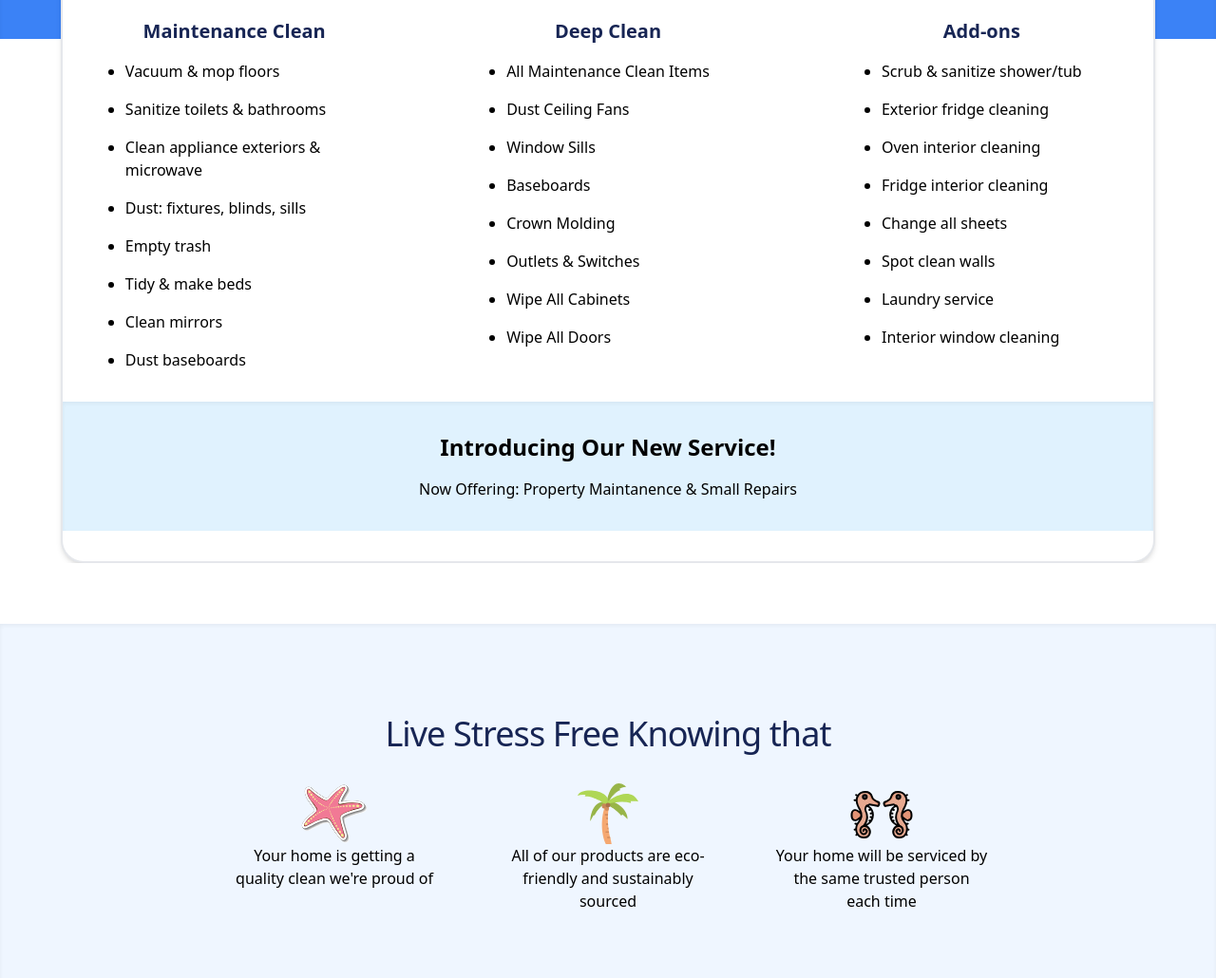
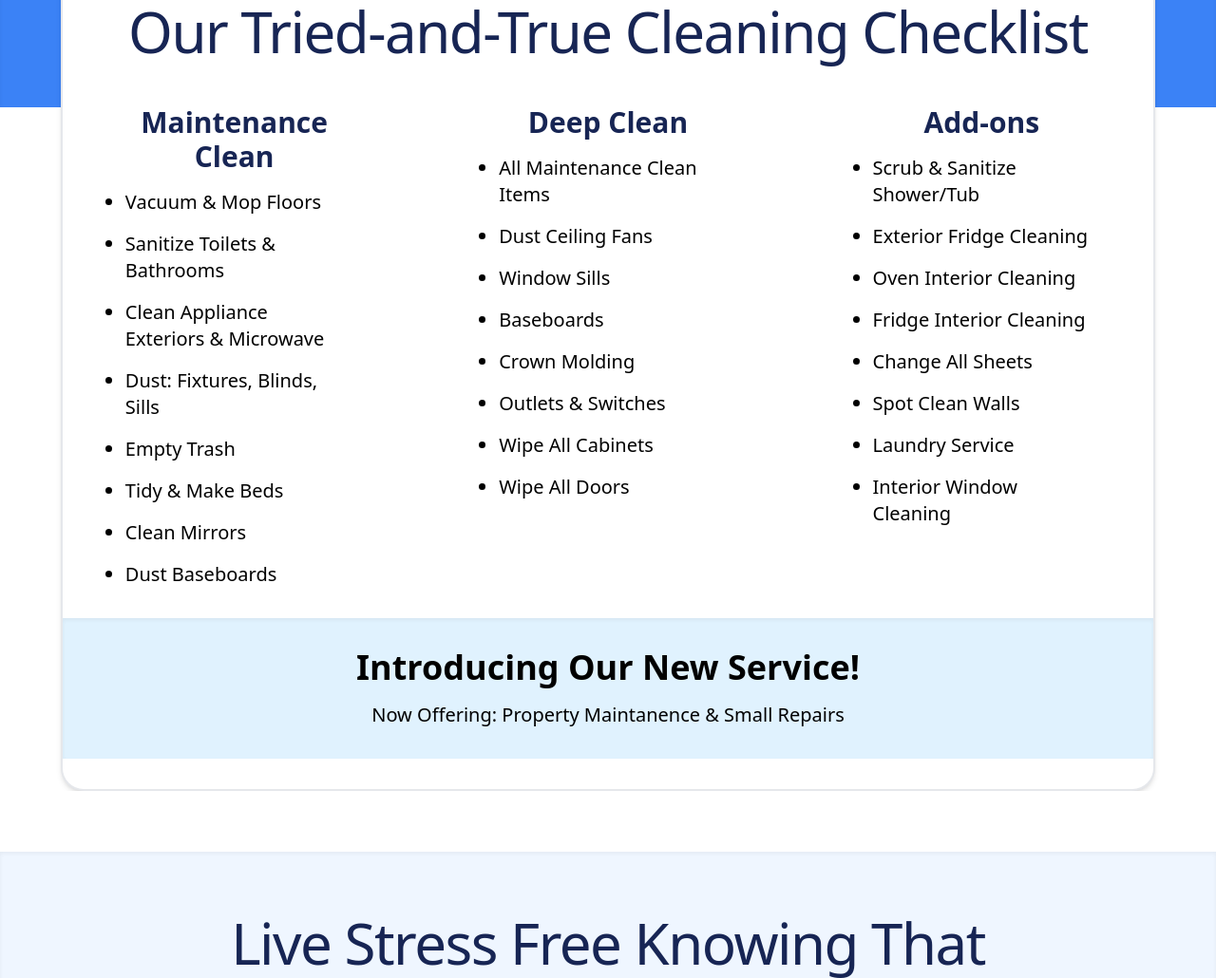
Before and after one commit to Pairadux/dirtybeach-html, a plain HTML site: page index.html in a window 1280 px wide. Shown: the part 1335-2365 px from the top of the page at 95% size. Drawn offline with nearby package versions, Linux system fonts and the light colour scheme.

Commit message:
Changed font style and made xl settings for screen

```diff
--- a/index.html
+++ b/index.html
@@ -36,45 +36,45 @@
                 <img class="h-full object-cover w-full brightness-50" src="static/images/beach_image.jpg" alt="" />
 
                 <div class="absolute left-1/2 top-1/2 -translate-x-1/2 -translate-y-1/2 flex flex-col items-center w-full gap-4 md:w-1/2 rounded-3xl">
-                    <img class="h-72" src="static/images/logo_circle_gradient.png" alt="" />
-                    <p class="text-xl mx-4 italic font-medium text-center text-white">Providing professional residential, VRBO, and Airbnb cleaning services in Franklin, Wakulla, and Leon counties.</p>
-                    <a class="px-4 py-2 h-fit w-fit bg-sky-500 rounded-full text-white font-medium shadow-md text-xl" href="contact.html">Contact Us</a>
+                    <img class="h-72 xl:h-96" src="static/images/logo_circle_gradient.png" alt="" />
+                    <p class="text-xl mx-4 italic font-medium text-center text-white xl:text-3xl">Providing Professional Residential, VRBO, and Airbnb Cleaning Services in Franklin, Wakulla, and Leon Counties.</p>
+                    <a class="px-4 py-2 h-fit w-fit bg-sky-500 rounded-full text-white font-medium shadow-md text-xl xl:text-3xl" href="contact.html">Contact Us</a>
                 </div>
             </section>
 
             <!-- COMPANY BIO -->
             <article id="company-bio" class="py-32 bg-blue-500 flex gap-8 flex-col items-center shadow-inner">
-                <p class="text-3xl text-center md:text-5xl tracking-tight font-medium text-white">More Than Cleaning, We Care!</p>
-                <p class="w-3/4 md:w-1/2 text-lg text-white text-center pb-32">At Dirty Beach, your home isn't just another task on our list—it's a commitment. Servicing Franklin, Wakulla, and Leon counties, we go beyond the surface to create spaces that you're proud to call home. Our passion? Serving you with care, one clean home at a time.</p>
+                <p class="text-3xl text-center md:text-5xl tracking-tight font-medium text-white xl:text-7xl">More Than Cleaning, We Care!</p>
+                <p class="w-3/4 md:w-1/2 text-lg text-white text-center pb-32 xl:text-2xl">At Dirty Beach, Your Home Isn't Just Another Task on Our List—It's a Commitment. Servicing Franklin, Wakulla, and Leon Counties, We Go Beyond the Surface to Create Spaces That You're Proud to Call Home. Our Passion? Serving You with Care, One Clean Home at a Time.</p>
             </article>
 
             <!-- SERVICES -->
             <article id="services" class="-mt-40 overflow-hidden px-4 md:px-16">
                 <div class="border-2 w-full h-full flex flex-col justify-center rounded-3xl shadow-md bg-white">
 
-                    <p class="text-center m-12 text-3xl md:text-4xl tracking-tight font-medium text-blue-950">Our tried-and-true cleaning checklist</p>
+                    <p class="text-center m-12 text-3xl md:text-4xl xl:text-6xl tracking-tight font-medium text-blue-950">Our Tried-and-True Cleaning Checklist</p>
 
                     <div class="w-full flex flex-col md:flex-row gap-8 justify-around">
 
                         <!-- Maintenance Clean -->
                         <div class="flex flex-col md:items-center w-1/5 gap-4">
-                            <h2 class="text-xl text-center font-semibold text-blue-950">Maintenance Clean</h2>
-                            <ul class="md:list-disc md:text-left text-center flex flex-col gap-4">
-                                <li>Vacuum & mop floors</li>
-                                <li>Sanitize toilets & bathrooms</li>
-                                <li>Clean appliance exteriors & microwave</li>
-                                <li>Dust: fixtures, blinds, sills</li>
-                                <li>Empty trash</li>
-                                <li>Tidy & make beds</li>
-                                <li>Clean mirrors</li>
-                                <li>Dust baseboards</li>
+                            <h2 class="text-xl xl:text-3xl text-center font-semibold text-blue-950">Maintenance Clean</h2>
+                            <ul class="md:list-disc md:text-left xl:text-xl text-center flex flex-col gap-4">
+                                <li>Vacuum & Mop Floors</li>
+                                <li>Sanitize Toilets & Bathrooms</li>
+                                <li>Clean Appliance Exteriors & Microwave</li>
+                                <li>Dust: Fixtures, Blinds, Sills</li>
+                                <li>Empty Trash</li>
+                                <li>Tidy & Make Beds</li>
+                                <li>Clean Mirrors</li>
+                                <li>Dust Baseboards</li>
                             </ul>
                         </div>
 
                         <!-- Deep Clean -->
                         <div class="flex flex-col md:items-center w-1/5 gap-4">
-                            <h2 class="text-xl text-center font-semibold text-blue-950">Deep Clean</h2>
-                            <ul class="md:list-disc md:text-left text-center flex flex-col gap-4">
+                            <h2 class="text-xl xl:text-3xl text-center font-semibold text-blue-950">Deep Clean</h2>
+                            <ul class="md:list-disc md:text-left xl:text-xl text-center flex flex-col gap-4">
                                 <li>All Maintenance Clean Items</li>
                                 <li>Dust Ceiling Fans</li>
                                 <li>Window Sills</li>
@@ -88,24 +88,24 @@
 
                         <!-- Add-ons -->
                         <div class="flex flex-col md:items-center w-1/5 gap-4">
-                            <h2 class="text-xl text-center font-semibold text-blue-950">Add-ons</h2>
-                            <ul class="md:list-disc md:text-left text-center flex flex-col gap-4">
-                                <li>Scrub & sanitize shower/tub</li>
-                                <li>Exterior fridge cleaning</li>
-                                <li>Oven interior cleaning</li>
-                                <li>Fridge interior cleaning</li>
-                                <li>Change all sheets</li>
-                                <li>Spot clean walls</li>
-                                <li>Laundry service</li>
-                                <li>Interior window cleaning</li>
+                            <h2 class="text-xl xl:text-3xl text-center font-semibold text-blue-950">Add-ons</h2>
+                            <ul class="md:list-disc md:text-left xl:text-xl text-center flex flex-col gap-4">
+                                <li>Scrub & Sanitize Shower/Tub</li>
+                                <li>Exterior Fridge Cleaning</li>
+                                <li>Oven Interior Cleaning</li>
+                                <li>Fridge Interior Cleaning</li>
+                                <li>Change All Sheets</li>
+                                <li>Spot Clean Walls</li>
+                                <li>Laundry Service</li>
+                                <li>Interior Window Cleaning</li>
                             </ul>
                         </div>
                     </div>
 
                     <!-- NEW SERVICE ANNOUNCEMENT -->
                     <div class="bg-sky-100 my-8 p-8 shadow-inner">
-                        <h2 class="text-2xl font-bold text-center">Introducing Our New Service!</h2>
-                        <p class="text-center mt-4">Now Offering: Property Maintanence & Small Repairs</p>
+                        <h2 class="text-2xl xl:text-4xl font-bold text-center">Introducing Our New Service!</h2>
+                        <p class="text-center xl:text-xl mt-4">Now Offering: Property Maintanence & Small Repairs</p>
                     </div>
 
                 </div>
@@ -113,37 +113,37 @@
 
             <!-- REASONS -->
             <article id="reasons" class="flex flex-col my-16 items-center justify-center p-4 md:h-[50vh] shadow-inner bg-blue-50">
-                <p class="text-center text-3xl md:text-4xl mt-8 tracking-tight font-medium text-blue-950">Live Stress Free Knowing that</p>
+                <p class="text-center text-3xl md:text-4xl xl:text-6xl mt-8 tracking-tight font-medium text-blue-950">Live Stress Free Knowing That</p>
                 <div class="flex flex-col md:flex-row md:gap-8 my-4">
                     <div class="flex flex-col items-center p-4 w-64">
                         <img class="h-16" src="static/images/decorations/starfish.svg" alt="" />
-                        <p class="text-center">Your home is getting a quality clean we're proud of</p>
+                        <p class="text-center xl:text-xl">Your Home Is Getting a Quality Clean We're Proud Of.</p>
                     </div>
                     <div class="flex flex-col items-center p-4 w-64">
                         <img class="h-16" src="static/images/decorations/palm-tree-bullet.svg" alt="" />
-                        <p class="text-center">All of our products are eco-friendly and sustainably sourced</p>
+                        <p class="text-center xl:text-xl">All of Our Products Are Eco-Friendly and Sustainably Sourced.</p>
                     </div>
                     <div class="flex flex-col items-center p-4 w-64">
                         <div class="flex">
                             <img class="h-16 -mr-4" src="static/images/decorations/seahorse.svg" alt="" />
                             <img class="h-16 -ml-4 -scale-x-100" src="static/images/decorations/seahorse.svg" alt="" />
                         </div>
-                        <p class="text-center">Your home will be serviced by the same trusted person each time</p>
+                        <p class="text-center xl:text-xl">Your Home Will Be Serviced by the Same Trusted Person Each Time.</p>
                     </div>
                 </div>
             </article>
 
             <!-- IMAGE CAROUSEL -->
             <div class="bg-blue-50 p-16 mb-16 flex flex-col justify-center items-center">
-                <p class="text-3xl text-center font-medium">Still don't trust us? See for yourself what we are capable of!</p>
-                <p class="md:w-3/4 text-lg text-center mt-4 mb-16">We take great pride in our work, and it certainly shows. If you are still on the fence about whether or not you should trust us, look at some examples of homes we have done in the past, and see for yourself how much effort we put in.</p>
+                <p class="text-3xl xl:text-5xl text-center font-medium">Still Don't Trust Us? See for Yourself What We Are Capable Of!</p>
+                <p class="md:w-3/4 text-lg xl:text-2xl text-center mt-4 mb-16">We Take Great Pride in Our Work, and It Certainly Shows. If You Are Still on the Fence About Whether or Not You Should Trust Us, Look at Some Examples of Homes We Have Done in the Past, and See for Yourself How Much Effort We Put In.</p>
 
                 <div class="max-w-4xl mx-auto relative" x-data="{ activeSlide: 1, slides: [1, 2, 3, 4, 5] }">
 
                     <!-- Slides -->
                     <template x-for="slide in slides" :key="slide">
-                        <div x-show="activeSlide === slide" class="md:p-16 font-bold text-5xl h-[30rem] flex items-center bg-teal-500 rounded-lg">
-                            <img class="h-[30rem] w-[30rem] content-center object-cover" :src="'static/images/real-homes/home' + slide + '.jpeg'" alt="" />
+                        <div x-show="activeSlide === slide" class="md:p-16 h-[30rem] xl:h-[45rem] flex items-center bg-teal-500 rounded-lg">
+                            <img class="h-[30rem] w-[30rem] xl:h-[45rem] xl:w-[45rem] content-center object-cover" :src="'static/images/real-homes/home' + slide + '.jpeg'" alt="" />
                         </div>
                     </template>
 
```
